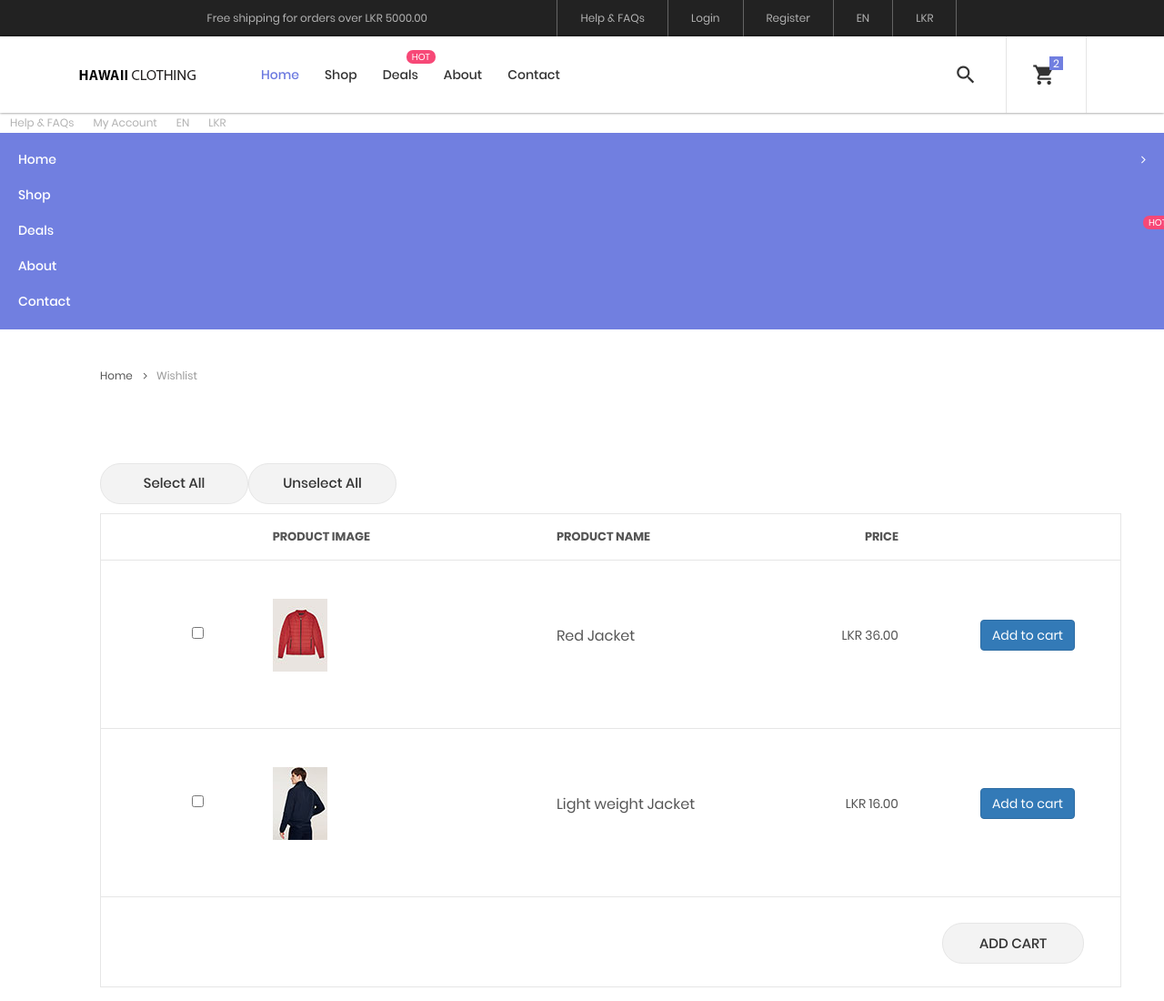
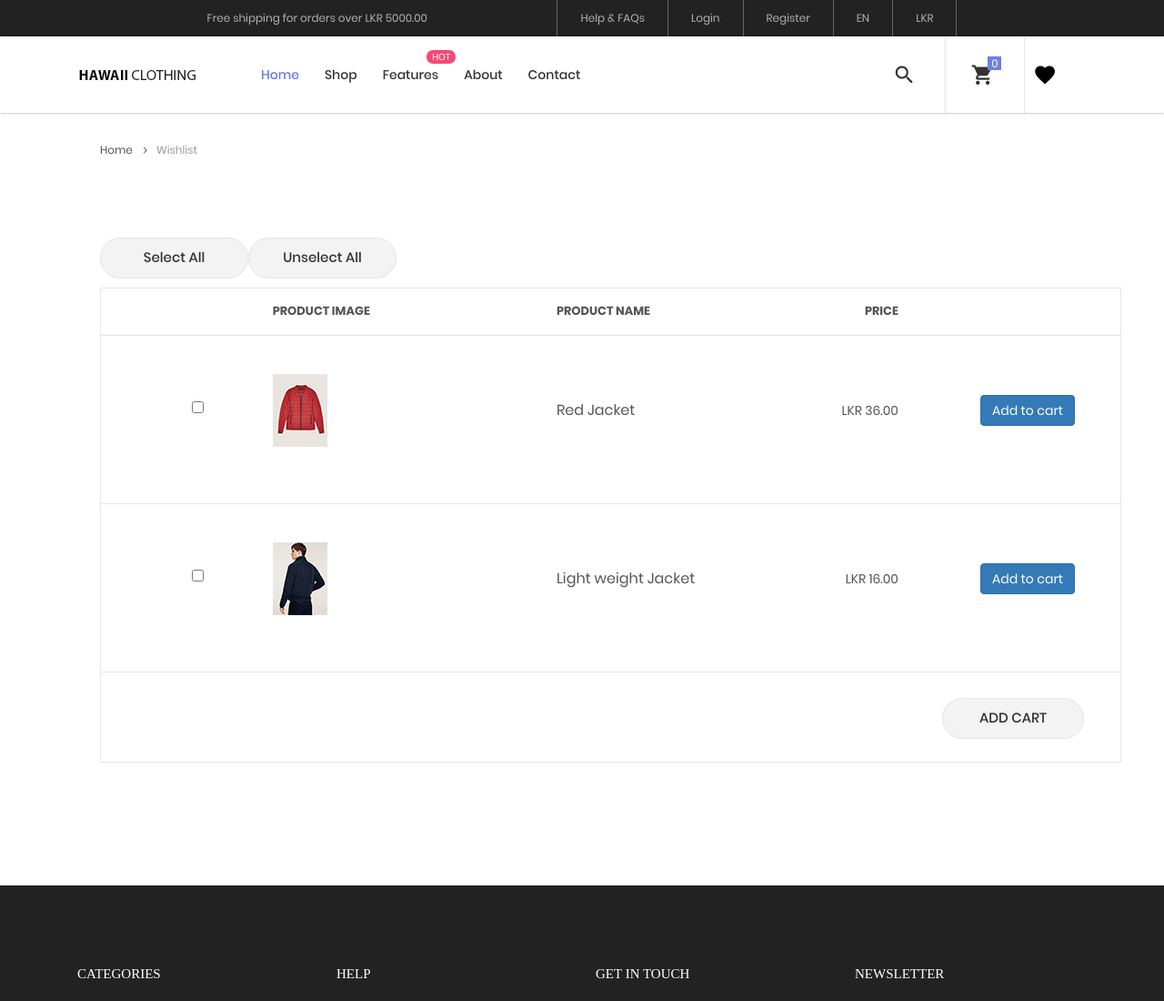
Before and after one commit to lahiru28/HCI_Project, a plain HTML site: page wishlist.html in a window 1280 px wide. Shown: the top 1100 px of the page at 91% size. Drawn offline with nearby package versions, Linux system fonts and the light colour scheme; a web font is replaced by a local one.

Commit message:
wishlist css done

```diff
--- a/wishlist.html
+++ b/wishlist.html
@@ -178,38 +178,6 @@
                                 </ul>
                             </div>
 
-                            <div class="wrap-menu-desktop how-shadow1">
-                                <nav class="limiter-menu-desktop container">
-
-                                    <!-- Logo desktop -->
-                                    <a href="index.html" class="logo">
-                                        <img src="images/icons/logo-01.png" alt="IMG-LOGO">
-                                    </a>
-
-                                    <!-- Menu desktop -->
-                                    <div class="menu-desktop">
-                                        <ul class="main-menu">
-                                            <li class="active-menu">
-                                                <a href="index.html">Home</a>
-                                            </li>
-                                            <li>
-                                                <a href="product.html">Shop</a>
-                                            </li>
-
-                                            <li class="label1" data-label1="hot">
-                                                <a href="shoping-cart.html">Deals</a>
-                                            </li>
-
-                                            <li>
-                                                <a href="about.html">About</a>
-                                            </li>
-
-                                            <li>
-                                                <a href="contact.html">Contact</a>
-                                            </li>
-                                        </ul>
-                                    </div>
-
                             <!-- Icon header -->
                             <div class="wrap-icon-header flex-w flex-r-m h-full">
                                 <div class="flex-c-m h-full p-r-24">
@@ -219,21 +187,15 @@
                                 </div>
 
                                 <div class="flex-c-m h-full p-l-18 p-r-25 bor5">
-                                            <div class="icon-header-item cl2 hov-cl1 trans-04 p-lr-11 icon-header-noti js-show-cart" data-notify="2">
+                                    <div id="test" class="icon-header-item cl2 hov-cl1 trans-04 p-lr-11 icon-header-noti js-show-cart " data-toggle="modal" data-notify="0">
                                         <i class="zmdi zmdi-shopping-cart"></i>
                                     </div>
                                 </div>
 
+                                <div class="flex-c-m h-full p-r-24">
+                                    <div class="icon-header-item cl2 hov-cl1 trans-04 p-lr-11">
+                                        <a href="wishlist.html" class="zmdi zmdi-favorite"></a>
                                     </div>
-                                </nav>
-                            </div>
-                    </div>
-
-                    <!-- Header Mobile -->
-                    <div class="wrap-header-mobile">
-                        <!-- Logo moblie -->
-                        <div class="logo-mobile">
-                            <a href="index.html"><img src="images/icons/logo-01.png" alt="IMG-LOGO"></a>
                                 </div>
 
                             </div>
@@ -261,14 +223,6 @@
                         <a href="#" class="dis-block icon-header-item cl2 hov-cl1 trans-04 p-r-11 p-l-10 icon-header-noti" data-notify="0">
                             <i class="zmdi zmdi-favorite-outline"></i>
                         </a>
-            </div>
-
-            <!-- Button show menu -->
-            <div class="btn-show-menu-mobile hamburger hamburger--squeeze">
-                <span class="hamburger-box">
-					<span class="hamburger-inner"></span>
-                </span>
-            </div>
                     </div>
 
                     <li>
@@ -304,7 +258,7 @@
                             <a href="product.html">Shop</a>
                         </li>
 
-            <li class="label1" data-label1="hot">
+                        <li>
                             <a href="offer-page.html">Deals</a>
                         </li>
 
@@ -696,6 +650,7 @@
     </script>
     <!--===============================================================================================-->
     <script src="js/main.js"></script>
+    <script src="js/wishlist.js"></script>
 
 </body>
 
```
Lines whose indentation alone changed are shown as unchanged.
